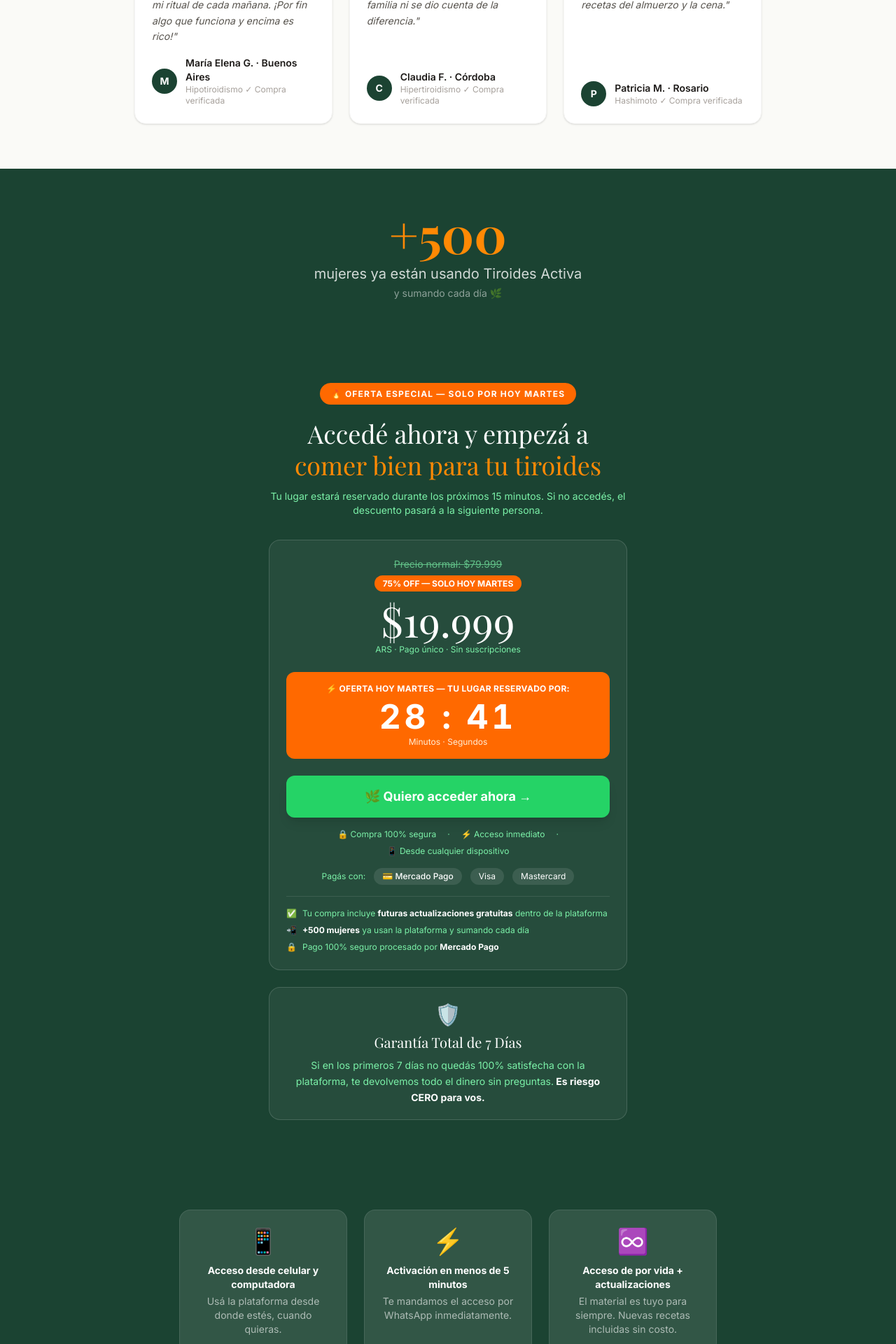
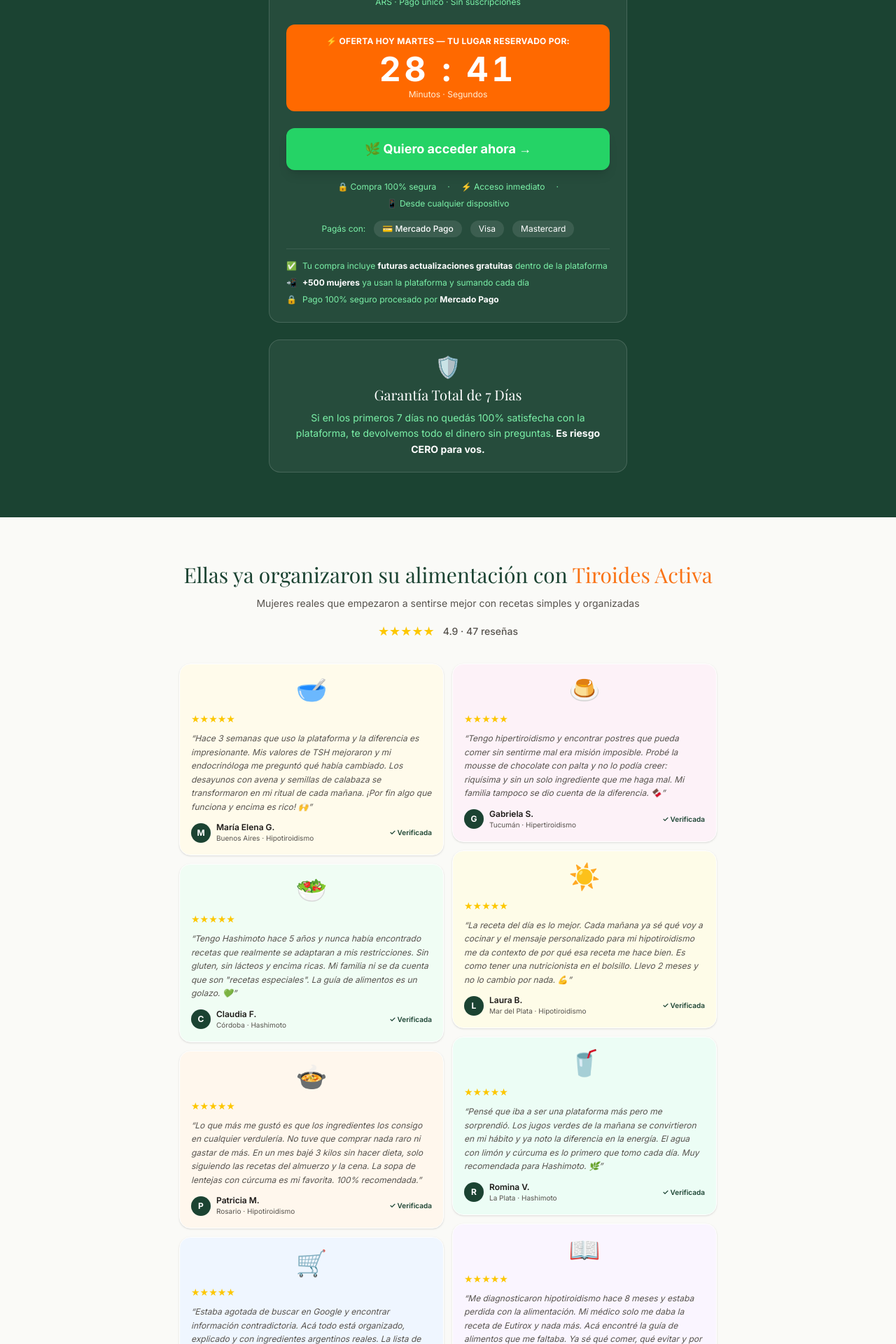
Before and after one commit to fffede10-crypto/Cocina-Activa, a Next.js app: page /landing in a window 1280 px wide. Shown: the part 7580-9500 px from the top of the page at 70% size. Built offline with nearby package versions, Linux system fonts and the light colour scheme; a web font is replaced by a local one.

Commit message:
Testimonios movidos post-precio + rediseño muro masonry

```diff
--- a/app/landing/page.tsx
+++ b/app/landing/page.tsx
@@ -677,45 +677,6 @@
         </div>
       </section>
 
-      {/* ===== 9. TESTIMONIOS ===== */}
-      <section className="bg-[#FAFAF7] py-16 px-4">
-        <div className="max-w-4xl mx-auto">
-          <div className="text-center mb-10">
-            <span className="text-orange-500 text-xs font-bold tracking-widest uppercase">
-              Lo que dicen nuestras usuarias
-            </span>
-            <h2 className="font-serif text-3xl md:text-4xl font-bold mt-3">
-              Mujeres que ya organizaron su alimentación con Tiroides Activa
-            </h2>
-          </div>
-          <div className="grid grid-cols-1 md:grid-cols-3 gap-6">
-            {TESTIMONIOS.map((t, i) => (
-              <div key={i} className="bg-white rounded-2xl p-6 shadow-sm border border-stone-100 flex flex-col">
-                <div className="text-yellow-400 text-sm mb-3">★★★★★</div>
-                <p className="text-stone-600 text-sm leading-relaxed italic flex-1 mb-4">{t.texto}</p>
-                <div className="flex items-center gap-3">
-                  <div className="w-9 h-9 rounded-full bg-[#1B4332] text-white font-bold flex items-center justify-center text-sm flex-shrink-0">
-                    {t.inicial}
-                  </div>
-                  <div>
-                    <p className="font-semibold text-stone-900 text-sm">{t.nombre} · {t.ciudad}</p>
-                    <p className="text-stone-400 text-xs">{t.condicion} ✓ Compra verificada</p>
-                  </div>
-                </div>
-              </div>
-            ))}
-          </div>
-
-        </div>
-      </section>
-
-      {/* ===== 10. CONTADOR PERSONAS ===== */}
-      <section className="bg-[#1B4332] py-14 px-4 text-center text-white">
-        <p className="font-serif text-6xl md:text-7xl font-bold text-orange-400 mb-2">+500</p>
-        <p className="text-xl text-white/80">mujeres ya están usando Tiroides Activa</p>
-        <p className="text-white/50 mt-1 text-sm">y sumando cada día 🌿</p>
-      </section>
-
       {/* ===== 10. PRECIO + URGENCIA ===== */}
       <section className="py-16 px-5 bg-[#1B4332]" id="comprar">
         <div className="max-w-lg mx-auto">
@@ -802,6 +763,140 @@
               te devolvemos todo el dinero sin preguntas.
               <strong className="text-white"> Es riesgo CERO para vos.</strong>
             </p>
+          </div>
+
+        </div>
+      </section>
+
+      {/* MURO DE TESTIMONIOS */}
+      <section className="py-16 px-5 bg-[#FAFAF7]">
+        <div className="max-w-3xl mx-auto">
+
+          {/* Header */}
+          <h2 className="font-serif text-3xl text-[#1B4332] text-center mb-3 leading-tight">
+            Ellas ya organizaron su alimentación
+            con <em className="not-italic text-[#F97316]">Tiroides Activa</em>
+          </h2>
+          <p className="text-[#57534E] text-center text-sm mb-4">
+            Mujeres reales que empezaron a sentirse mejor con recetas simples y organizadas
+          </p>
+
+          {/* Estrellas + cantidad */}
+          <div className="flex items-center justify-center gap-3 mb-8">
+            <div className="flex">
+              {[1,2,3,4,5].map(i => (
+                <span key={i} className="text-yellow-400 text-lg">★</span>
+              ))}
+            </div>
+            <span className="text-[#57534E] text-sm font-medium">4.9 · 47 reseñas</span>
+          </div>
+
+          {/* Grid masonry 2 columnas */}
+          <div className="columns-2 gap-3 space-y-3">
+            {[
+              {
+                nombre: 'María Elena G.',
+                ciudad: 'Buenos Aires',
+                condicion: 'Hipotiroidismo',
+                texto: 'Hace 3 semanas que uso la plataforma y la diferencia es impresionante. Mis valores de TSH mejoraron y mi endocrinóloga me preguntó qué había cambiado. Los desayunos con avena y semillas de calabaza se transformaron en mi ritual de cada mañana. ¡Por fin algo que funciona y encima es rico! 🙌',
+                emoji: '🥣',
+                color: 'bg-amber-50',
+              },
+              {
+                nombre: 'Claudia F.',
+                ciudad: 'Córdoba',
+                condicion: 'Hashimoto',
+                texto: 'Tengo Hashimoto hace 5 años y nunca había encontrado recetas que realmente se adaptaran a mis restricciones. Sin gluten, sin lácteos y encima ricas. Mi familia ni se da cuenta que son "recetas especiales". La guía de alimentos es un golazo. 💚',
+                emoji: '🥗',
+                color: 'bg-green-50',
+              },
+              {
+                nombre: 'Patricia M.',
+                ciudad: 'Rosario',
+                condicion: 'Hipotiroidismo',
+                texto: 'Lo que más me gustó es que los ingredientes los consigo en cualquier verdulería. No tuve que comprar nada raro ni gastar de más. En un mes bajé 3 kilos sin hacer dieta, solo siguiendo las recetas del almuerzo y la cena. La sopa de lentejas con cúrcuma es mi favorita. 100% recomendada.',
+                emoji: '🍲',
+                color: 'bg-orange-50',
+              },
+              {
+                nombre: 'Valeria R.',
+                ciudad: 'Mendoza',
+                condicion: 'Hashimoto',
+                texto: 'Estaba agotada de buscar en Google y encontrar información contradictoria. Acá todo está organizado, explicado y con ingredientes argentinos reales. La lista de compras que se genera sola desde las recetas me salvó la semana. ¡Gracias! ✨',
+                emoji: '🛒',
+                color: 'bg-blue-50',
+              },
+              {
+                nombre: 'Gabriela S.',
+                ciudad: 'Tucumán',
+                condicion: 'Hipertiroidismo',
+                texto: 'Tengo hipertiroidismo y encontrar postres que pueda comer sin sentirme mal era misión imposible. Probé la mousse de chocolate con palta y no lo podía creer: riquísima y sin un solo ingrediente que me haga mal. Mi familia tampoco se dio cuenta de la diferencia. 🍫',
+                emoji: '🍮',
+                color: 'bg-pink-50',
+              },
+              {
+                nombre: 'Laura B.',
+                ciudad: 'Mar del Plata',
+                condicion: 'Hipotiroidismo',
+                texto: 'La receta del día es lo mejor. Cada mañana ya sé qué voy a cocinar y el mensaje personalizado para mi hipotiroidismo me da contexto de por qué esa receta me hace bien. Es como tener una nutricionista en el bolsillo. Llevo 2 meses y no lo cambio por nada. 💪',
+                emoji: '☀️',
+                color: 'bg-yellow-50',
+              },
+              {
+                nombre: 'Romina V.',
+                ciudad: 'La Plata',
+                condicion: 'Hashimoto',
+                texto: 'Pensé que iba a ser una plataforma más pero me sorprendió. Los jugos verdes de la mañana se convirtieron en mi hábito y ya noto la diferencia en la energía. El agua con limón y cúrcuma es lo primero que tomo cada día. Muy recomendada para Hashimoto. 🌿',
+                emoji: '🥤',
+                color: 'bg-emerald-50',
+              },
+              {
+                nombre: 'Daniela C.',
+                ciudad: 'Salta',
+                condicion: 'Hipotiroidismo',
+                texto: 'Me diagnosticaron hipotiroidismo hace 8 meses y estaba perdida con la alimentación. Mi médico solo me daba la receta de Eutirox y nada más. Acá encontré la guía de alimentos que me faltaba. Ya sé qué comer, qué evitar y por qué. Eso no tiene precio. ⭐',
+                emoji: '📖',
+                color: 'bg-purple-50',
+              },
+            ].map((t, i) => (
+              <div
+                key={i}
+                className={`${t.color} rounded-2xl p-4 break-inside-avoid mb-3 border border-white shadow-sm`}
+              >
+                <div className="text-4xl mb-3 text-center">{t.emoji}</div>
+                <div className="flex mb-2">
+                  {[1,2,3,4,5].map(s => (
+                    <span key={s} className="text-yellow-400 text-sm">★</span>
+                  ))}
+                </div>
+                <p className="text-[#57534E] text-xs leading-relaxed mb-3 italic">
+                  &ldquo;{t.texto}&rdquo;
+                </p>
+                <div className="flex items-center gap-2">
+                  <div className="w-7 h-7 rounded-full bg-[#1B4332] flex items-center justify-center text-white text-xs font-bold flex-shrink-0">
+                    {t.nombre[0]}
+                  </div>
+                  <div>
+                    <p className="text-xs font-semibold text-[#1C1917]">{t.nombre}</p>
+                    <p className="text-[10px] text-[#57534E]">{t.ciudad} · {t.condicion}</p>
+                  </div>
+                  <span className="ml-auto text-[10px] text-[#1B4332] font-semibold">✓ Verificada</span>
+                </div>
+              </div>
+            ))}
+          </div>
+
+          {/* CTA debajo */}
+          <div className="text-center mt-10">
+            <p className="text-[#57534E] text-sm mb-4">
+              Vos también podés empezar hoy 💚
+            </p>
+            <button
+              onClick={() => document.getElementById('comprar')?.scrollIntoView({ behavior: 'smooth' })}
+              className="inline-flex items-center gap-2 bg-[#F97316] hover:bg-orange-600 text-white font-semibold text-base px-8 py-4 rounded-full transition-colors shadow-lg shadow-orange-200"
+            >
+              🌿 QUIERO EMPEZAR HOY →
+            </button>
           </div>
 
         </div>
```
